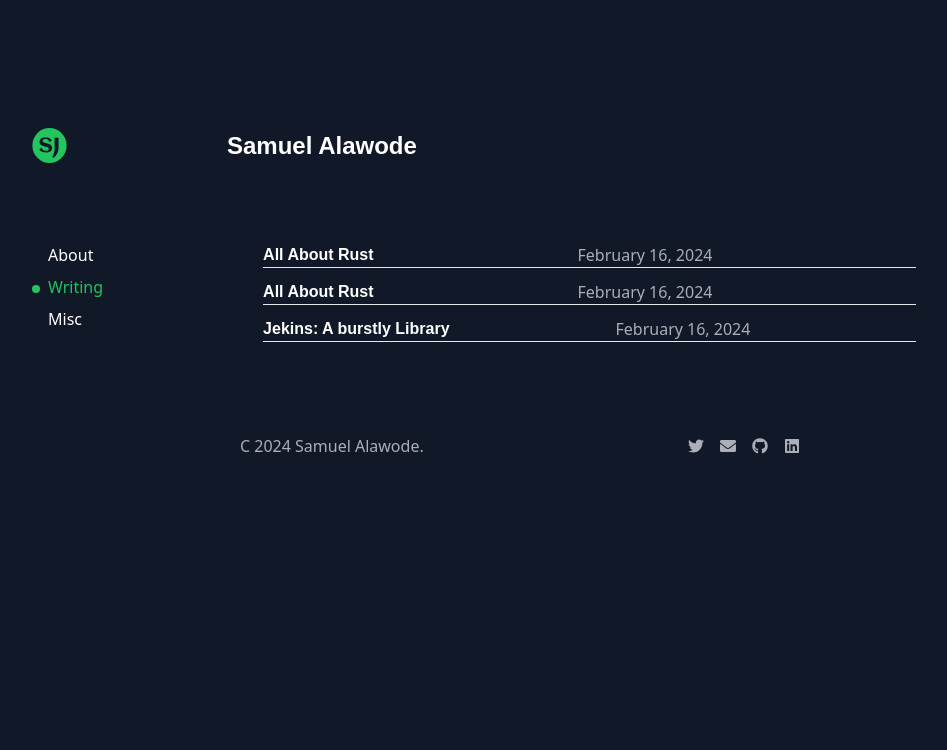
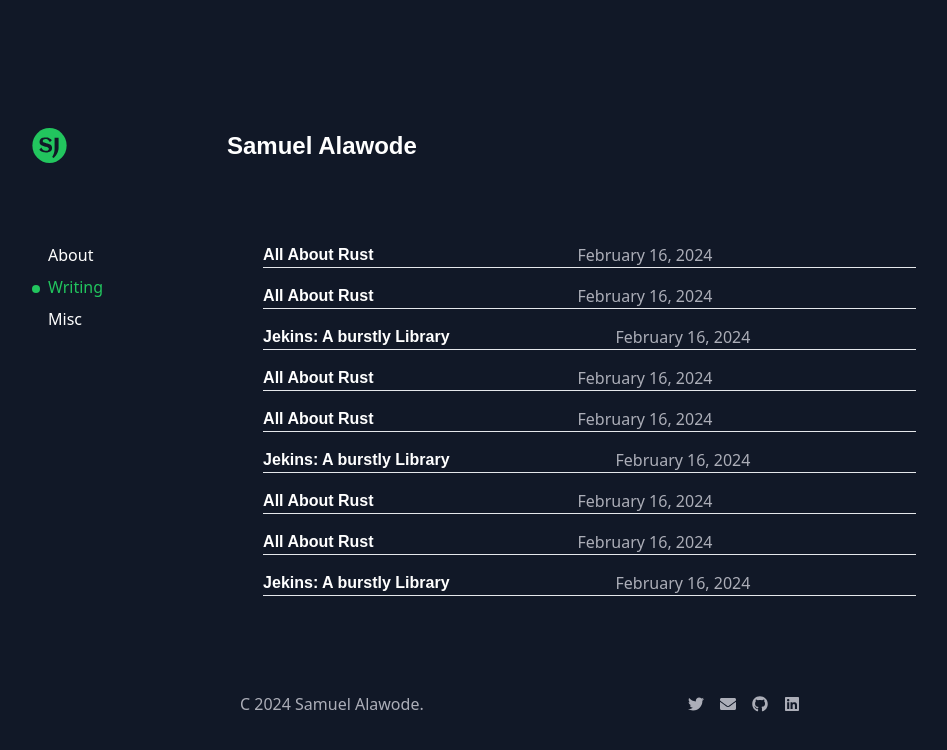
Before and after one commit to SamuelBriggs/Jojosammy, a React (Create React App) app: page /writing in a window 1280 px wide. Shown: the top 750 px of the page, without its empty margins (128-1075 px from the left). Built offline with nearby package versions, Linux system fonts and the light colour scheme; the HTML template or start-up script is replaced by a standard one.

Commit message:
Mobile responsiveness in progress

```diff
--- a/src/pages/Footer.jsx
+++ b/src/pages/Footer.jsx
@@ -9,8 +9,8 @@ const Footer = () => {
       };
 
   return (
-    <div className='mt-20 ml-52 flex flex-row w-6/12 justify-between'>
-        <div className='text-[#acaeb8]'>
+    <div className='mt-20 ml-52 flex flex-row w-6/12 custom:w-full custom:-ml-20 justify-between'>
+        <div className='text-[#acaeb8] custom:flex custom:flex-row custom:text-md custom:w-full'>
             C {currentDate.getFullYear()} Samuel Alawode.
         </div>
 
--- a/src/pages/HomePage.jsx
+++ b/src/pages/HomePage.jsx
@@ -62,7 +62,7 @@ const HomePage = () => {
         </div>
 
 
-        <div className="ml-40 text-[#acaeb8] text-sm w-6/12 custom:text-sm custom:mt-5 custom:w-9/12 custom:ml-20">
+        <div className="ml-40 text-[#acaeb8] text-md w-6/12 custom:text-sm custom:mt-5 custom:w-9/12 custom:ml-20">
           Lorem ipsum dolor sit amet, consectetur <span className="text-[#22c55e]">adipiscing elit</span>.<br /><br />
           aliquet velit malesuada. Ut sit amet consectetur lacus. Integer luctus dui vitae quam ultrices,
           <a href="https://example.com" className="text-[#22c55e]"> justo bibendum </a>
--- a/src/pages/Writing.jsx
+++ b/src/pages/Writing.jsx
@@ -24,7 +24,7 @@ const Writing = () => {
     <div className='mt-32 ml-40'>
         <Header />
 
-        <div className='flex flex-row custom:flex-col mt-20 custom:-ml-40 custom:justify-center'>
+        <div className='flex flex-row custom:flex-col mt-20 custom:-ml-40  custom:justify-center'>
         <div className="mb-2 custom:mb-8 custom:flex custom:flex-row">
           <ul className="flex flex-col w-full h-full custom:h-12 custom:pt-2 custom:border custom:mr-7 custom:ml-7 custom:flex custom:flex-row custom:space-x-20 custom:justify-center">
             <li
@@ -70,25 +70,47 @@ const Writing = () => {
         </div>
 
 
-        <div className="ml-40 w-7/12">
+        <div className="ml-40 custom:ml-7 custom:-mr-0 w-7/12  custom:w-11/12">
                 {
                     BLOG_TITLE.map((title) => (
-                        <div key={title.key} className='flex border-b border-bg-[#acaeb8] mb-3 pointer-cursor flex-row justify-between'>
+                        <div key={title.key} className='flex border-b border-bg-[#acaeb8] mb-4 pointer-cursor flex-row justify-between items-start'>
+                            <div className="">
                             <Link to={title.path}>
-                                <div className="text-white text-1xl font-bold blog-header">{title.label}</div>
+                                <div className="text-white custom:text-md font-bold custom:font-normal blog-header">{title.label}</div>
                             </Link>
-                            <div className="text-[#acaeb8]">{formattedDate}</div>
+                            </div>
+
+                            <div className="text-[#acaeb8] custom:text-sm">
+                              {formattedDate}
+                              </div>
+
+                            <div className="">
                             <hr />
+                            </div>
                         </div>
-                    ))
-                }
+                    ))}
             </div>
-
         </div>
-
         <Footer />
     </div>
   )
 }
+export default Writing;
+/**
+ * // Inside the map function
+<div key={title.key} className='flex border-b border-bg-[#acaeb8] mb-4 pointer-cursor flex-row justify-between items-start'>
+    <div className="">
+        <Link to={title.path}>
+            <div className="text-white custom:text-md font-bold custom:font-normal blog-header">{title.label}</div>
+        </Link>
+    </div>
 
-export default Writing
+    <div className="text-[#acaeb8] custom:text-sm ">
+        {formattedDate}
+    </div>
+
+    <div className="">
+        <hr />
+    </div>
+</div>
+ */
--- a/src/utils/BlogTitle.jsx
+++ b/src/utils/BlogTitle.jsx
@@ -16,4 +16,40 @@ export const BLOG_TITLE = [
         label: "Jekins: A burstly Library",
         path: "jenkins",
       },
+
+      {
+        key: "rust",
+        label: "All About Rust",
+        path: "rust",
+      },
+
+      {
+        key: "devops",
+        label: "All About Rust",
+        path: "devops",
+      },
+
+      {
+        key: "jenkins",
+        label: "Jekins: A burstly Library",
+        path: "jenkins",
+      },
+
+      {
+        key: "rust",
+        label: "All About Rust",
+        path: "rust",
+      },
+
+      {
+        key: "devops",
+        label: "All About Rust",
+        path: "devops",
+      },
+
+      {
+        key: "jenkins",
+        label: "Jekins: A burstly Library",
+        path: "jenkins",
+      },
 ]
```
